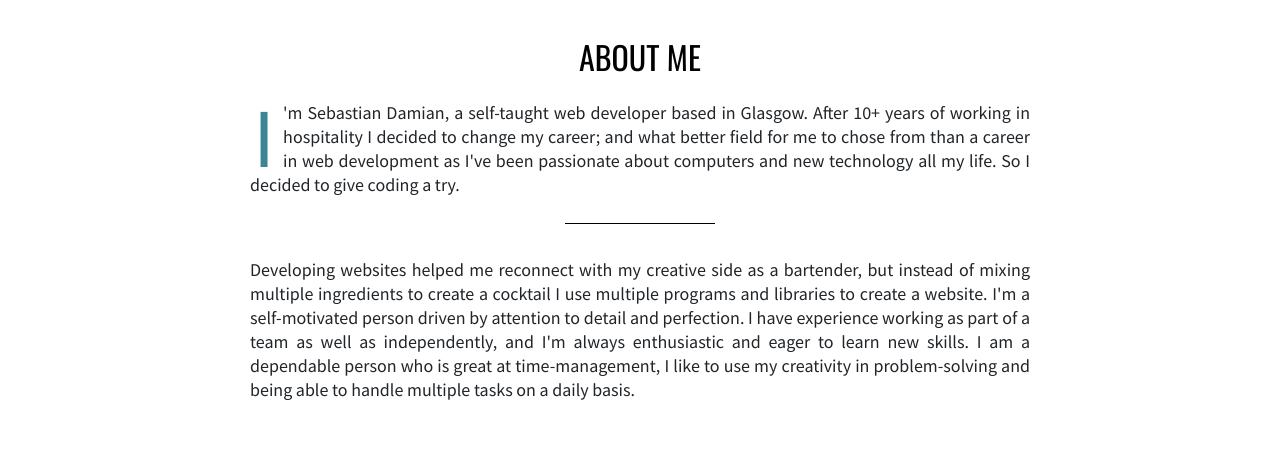
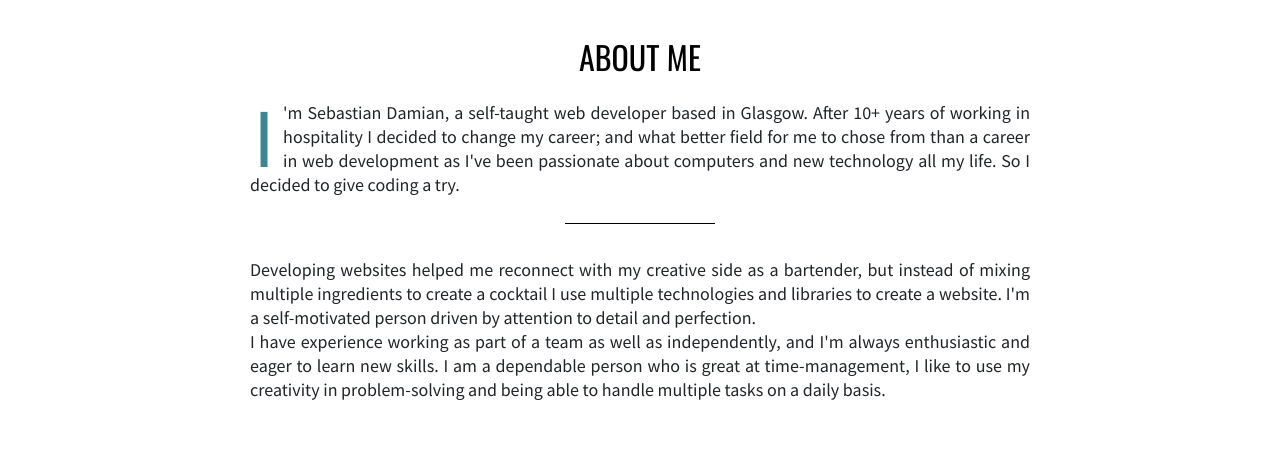
Before and after one commit to sebastiand88/sebstian-portfolio, a plain HTML site: page index.html in a window 1280 px wide. Shown: the part 708-1164 px from the top of the page. Drawn offline with nearby package versions, Linux system fonts and the light colour scheme.

Commit message:
Add files via upload
minor commit

```diff
--- a/index.html
+++ b/index.html
@@ -128,24 +128,26 @@
             About Me
           </h1>
           <p style="font-size: 18px">
-            <span class="first-character sc">I</span>'m Sebastian Damian, a self-taught web developer based in Glasgow. After 10+ years of working in
-            hospitality I decided to change my career; and what better
-            field for me to chose from than a career in web development as I've been passionate about computers and new technology all my life. So I
-            decided to give coding a try.  <br />
-
-
+            <span class="first-character sc">I</span>'m Sebastian Damian, a
+            self-taught web developer based in Glasgow. After 10+ years of
+            working in hospitality I decided to change my career; and what
+            better field for me to chose from than a career in web development
+            as I've been passionate about computers and new technology all my
+            life. So I decided to give coding a try. <br />
           </p>
           <p class="line-break margin-top-10"></p>
           <p class="margin-top-10" style="font-size: 18px">
             <br />
-            Developing websites helped me
-            reconnect with my creative side as a bartender, but instead of
-            mixing multiple ingredients to create a cocktail I use multiple
-            programs and libraries to create a website. I'm a self-motivated person driven by attention to detail and
-            perfection. I have experience working as part of a team as well as
-            independently, and I'm always enthusiastic and eager to learn new skills. I am a
-            dependable person who is great at time-management, I like to use my
-            creativity in problem-solving and being able to handle multiple tasks on a daily basis.
+            Developing websites helped me reconnect with my creative side as a
+            bartender, but instead of mixing multiple ingredients to create a
+            cocktail I use multiple technologies and libraries to create a
+            website. I'm a self-motivated person driven by attention to detail
+            and perfection. <br />
+            I have experience working as part of a team as well as
+            independently, and I'm always enthusiastic and eager to learn new
+            skills. I am a dependable person who is great at time-management, I
+            like to use my creativity in problem-solving and being able to
+            handle multiple tasks on a daily basis.
           </p>
         </div>
       </section>
@@ -172,9 +174,9 @@
                 <div class="card-body">
                   <h5 class="card-title">emongg.gg</h5>
                   <p class="card-text">
-                    Using HTML, CSS and JavaScript I've made an unofficial website for one
-                    of the most loved Overwatch streamers on Twitch, showcasing
-                    his gameplay, socials and friends.
+                    Using HTML, CSS and JavaScript I've made an unofficial
+                    website for one of the most loved Overwatch streamers on
+                    Twitch, showcasing his gameplay, socials and friends.
                   </p>
                 </div>
                 <ul class="list-group list-group-flush">
@@ -281,9 +283,9 @@
                 <div class="card-body">
                   <h5 class="card-title">Visit Scotland</h5>
                   <p class="card-text">
-                    A Scottish tourism website made to promote self-employed Scots and small
-                    businesses around Scotland that offers a genuine Scottish
-                    experience for all visitors.
+                    A Scottish tourism website made to promote self-employed
+                    Scots and small businesses around Scotland that offers a
+                    genuine Scottish experience for all visitors.
                   </p>
                 </div>
                 <ul class="list-group list-group-flush">
@@ -318,8 +320,9 @@
                 <div class="card-body">
                   <h5 class="card-title">Saving Earth</h5>
                   <p class="card-text">
-                    A responsive website made to raise awareness and contribute in the fight against global
-                    warming, ocean pollution and CO2 gas emissions.
+                    A responsive website made to raise awareness and contribute
+                    in the fight against global warming, ocean pollution and CO2
+                    gas emissions.
                   </p>
                 </div>
                 <ul class="list-group list-group-flush">
```
